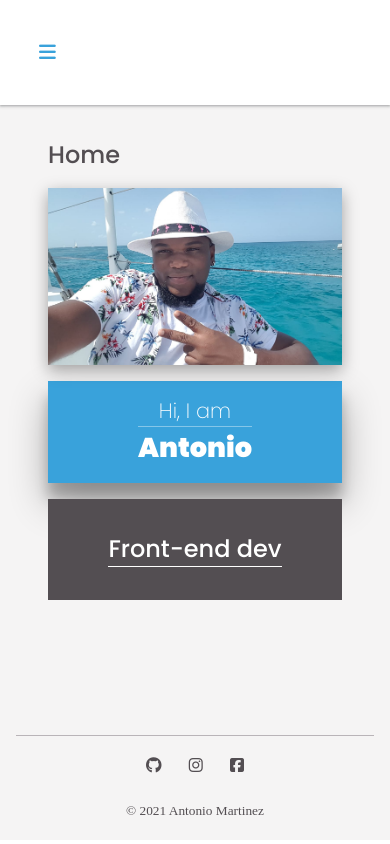
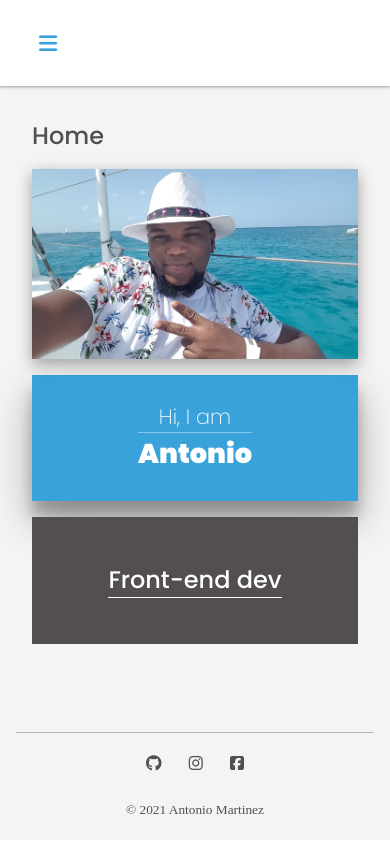
Before and after one commit to anthonymartz17/portfolio, a Vue app: page / in a window 390 px wide. Built offline with nearby package versions, Linux system fonts and the light colour scheme.

Commit message:
completed mobile version of the app

```diff
--- a/src/App.vue
+++ b/src/App.vue
@@ -177,10 +177,18 @@
 
   @include mobile{
     grid-template-columns: 0fr 6fr;
+    grid-template-rows: .8fr 6fr 1fr;
   }
 
 
   header{
+
+     display: flex;
+     grid-area: header;
+     justify-content: center;
+    background:$white;
+   box-shadow: $bx-shadow;
+   overflow: hidden;
 
    @include mobile{
      display: flex;
@@ -195,7 +203,7 @@
      top: 50%;
      left: 10%;
      transform: translateY(-50%);
-     font-size: 1.2em;
+     font-size: 1.3em;
      color: $primary;
      cursor: pointer;
 
@@ -205,12 +213,7 @@
 
 
 
- display: flex;
-     grid-area: header;
- justify-content: center;
-    background:$white;
-   box-shadow: $bx-shadow;
-   overflow: hidden;
+
 
   .my-huge-name{
     display: inline-block;
@@ -271,6 +274,9 @@
   main{
   grid-area: main;
   overflow: hidden;
+   @include mobile{
+     overflow-y: auto;
+   }
 
   }
   footer{
--- a/src/views/About.vue
+++ b/src/views/About.vue
@@ -20,9 +20,9 @@
             <i class="fas fa-hands-helping fa-2x"></i>
             <h5>Other Skills</h5>
           </div>
-          <transition-group name="list" tag="ul" class="about-skills-list">
+          <ul class="about-skills-list">
             <li  v-for="(skill, key) in otherSkills" :key="key">{{skill}}</li>
-          </transition-group>
+          </ul>
         </div>
 
       </div>
@@ -91,8 +91,9 @@ export default {
   height: 74vh;
 
  @include mobile{
-  //  height: 65vh;
-  overflow-y: auto;
+   margin: 2em;
+  height: auto;
+
  }
 
 h2{
@@ -106,6 +107,12 @@ h2{
     color: $dark;
     margin-block: 1em;
 
+    // @include mobile{
+    //   background: $white;
+    //   padding: .5em;
+    //   border-radius: 5px;
+    // }
+
   }
 
   .about-skills{
@@ -114,8 +121,6 @@ h2{
     justify-content: space-evenly;
     gap: 5em;
     margin-block: 3em;
-
-
 
    @include mobile{
      flex-direction: column;
@@ -147,8 +152,12 @@ h2{
        text-align: start;
        flex: 1;
        @include mobile{
+        padding: 1em 1em;
+        border: none;
+        align-self: center;
+        width: 70%;
 
-        padding: 1em 5em;
+
       }
     }
 
--- a/src/views/Contact.vue
+++ b/src/views/Contact.vue
@@ -90,6 +90,7 @@ export default {
 
   @include mobile{
      height: 65vh;
+     margin: 2em;
   }
 
 
--- a/src/views/Home.vue
+++ b/src/views/Home.vue
@@ -133,6 +133,11 @@ export default {
   // background: red;
   margin: 2em 3em;
 
+  @include mobile{
+     margin: 2em;
+
+  }
+
    h2{
        font:$font-title-lg;
        color: $dark;
@@ -149,6 +154,8 @@ export default {
   position: relative;
    @include mobile{
    flex-direction: column;
+
+
 
   }
 
@@ -170,10 +177,10 @@ export default {
 
     @include mobile{
    width: 100%;
-   height: 20%;
    position: static;
    padding: 0;
    align-items: center;
+   flex: 1;
 
   }
 
@@ -224,10 +231,11 @@ font-size: 1.7em;
   position: relative;
 
   @include mobile{
-  // border-radius: 50px;
+
   width:100% ;
-  height: 35%;
   margin: 0;
+  flex: 1.5;
+  z-index: 0;
 
   }
 
@@ -255,9 +263,9 @@ font-size: 1.7em;
   justify-self: center;
    font-size: 1em;
    width: 100%;
-   height: 20%;
    padding: 0;
    position: static;
+   flex: 1;
   }
 
  div{
--- a/src/views/Projects.vue
+++ b/src/views/Projects.vue
@@ -72,6 +72,7 @@ export default {
   @include mobile{
 
        height: 62vh;
+       margin: 2em;
 
       }
 
@@ -83,17 +84,15 @@ export default {
    }
 
 &-container{
-  // display: grid;
-  // grid-template-columns: repeat(3, 1fr);
-  // grid-template-rows: auto;
+
   display: flex;
   justify-content: space-evenly;
   gap: 1em;
-  // max-width: 100%;
   height: 100%;
-  overflow-y: auto;
+
 
   @include mobile{
+       height: auto;
        display: block;
        padding-block: 1em;
       }
```
